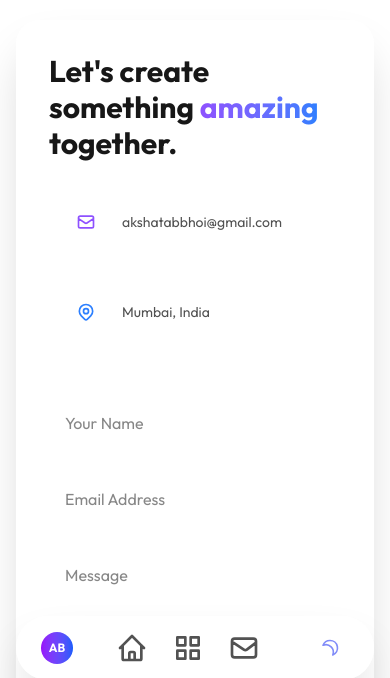
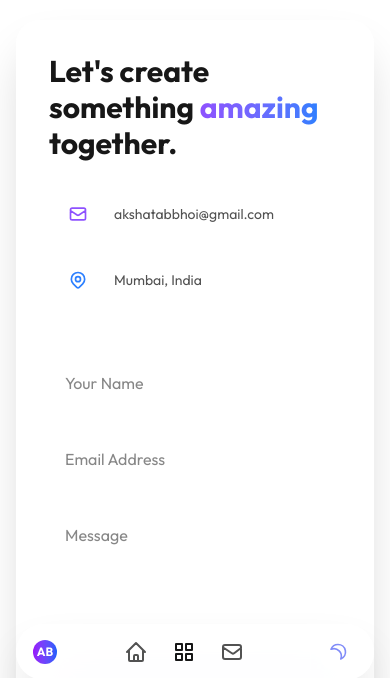
Before and after one commit to AkshataBhoi/My-Portfolio, a React (Vite) app: page /contact in a window 390 px wide. Shown: the part 140-818 px from the top of the page. Built offline with nearby package versions, Linux system fonts and the light colour scheme.

Commit message:
Final Update

```diff
--- a/src/components/Contact.tsx
+++ b/src/components/Contact.tsx
@@ -66,7 +66,7 @@ const Contact: React.FC = () => {
                         {/* Text Side */}
                         <div className="text-left">
                             <motion.h2
-                                className="text-3xl md:text-4xl font-bold mb-6 text-text-primary"
+                                className="text-3xl md:text-3xl font-bold mb-6 text-text-primary"
                                 initial={{ opacity: 0, y: 20 }}
                                 whileInView={{ opacity: 1, y: 0 }}
                                 viewport={{ once: true }}
@@ -74,7 +74,7 @@ const Contact: React.FC = () => {
                                 Let's create something <span className="text-transparent bg-clip-text bg-gradient-to-r from-violet-500 to-blue-500">amazing</span> together.
                             </motion.h2>
                             <motion.p
-                                className="text-text-secondary text-lg mb-8 leading-relaxed hidden md:block"
+                                className="text-text-secondary text-md mb-8 leading-relaxed hidden md:block"
                                 initial={{ opacity: 0, y: 20 }}
                                 whileInView={{ opacity: 1, y: 0 }}
                                 viewport={{ once: true }}
@@ -83,8 +83,8 @@ const Contact: React.FC = () => {
                                 Whether you have a project idea, a question, or just want to say hi, I'm always open to connecting!
                             </motion.p>
 
-                            <div className="grid grid-cols-1 sm:grid-cols-2 gap-4">
-                                <div className="flex items-center gap-4 text-text-secondary bg-white/5 p-4 rounded-2xl border border-white/5">
+                            <div className="grid grid-cols-1 gap-2  ">
+                                <div className="  flex items-center gap-4 text-text-secondary bg-white/5 p-2 rounded-2xl border border-white/5">
                                     <div className="w-10 h-10 rounded-full bg-white/5 flex items-center justify-center text-violet-500 shrink-0">
                                         <svg className="w-5 h-5" fill="none" viewBox="0 0 24 24" stroke="currentColor">
                                             <path strokeLinecap="round" strokeLinejoin="round" strokeWidth={2} d="M3 8l7.89 5.26a2 2 0 002.22 0L21 8M5 19h14a2 2 0 002-2V7a2 2 0 00-2-2H5a2 2 0 00-2 2v10a2 2 0 002 2z" />
@@ -92,7 +92,7 @@ const Contact: React.FC = () => {
                                     </div>
                                     <span className="text-sm break-all">akshatabbhoi@gmail.com</span>
                                 </div>
-                                <div className="flex items-center gap-4 text-text-secondary bg-white/5 p-4 rounded-2xl border border-white/5">
+                                <div className="flex items-center gap-4 text-text-secondary bg-white/5 p-2 rounded-2xl border border-white/5">
                                     <div className="w-10 h-10 rounded-full bg-white/5 flex items-center justify-center text-blue-500 shrink-0">
                                         <svg className="w-5 h-5" fill="none" viewBox="0 0 24 24" stroke="currentColor">
                                             <path strokeLinecap="round" strokeLinejoin="round" strokeWidth={2} d="M17.657 16.657L13.414 20.9a1.998 1.998 0 01-2.827 0l-4.244-4.243a8 8 0 1111.314 0z" />
--- a/src/components/Navbar.tsx
+++ b/src/components/Navbar.tsx
@@ -47,11 +47,11 @@ const Navbar: React.FC = () => {
 
             {/* Mobile Navbar - Bottom - Centered */}
             <nav className="md:hidden fixed bottom-6 left-0 right-0 z-50 px-4 flex justify-center pointer-events-none">
-                <div className="bg-main-bg/80 backdrop-blur-xl rounded-full px-6 py-3 border border-white/10 shadow-2xl shadow-black/20 max-w-sm w-full pointer-events-auto flex justify-between items-center">
+                <div className="bg-main-bg/80 backdrop-blur-xl rounded-full px-4 py-2 border border-white/10 shadow-2xl shadow-black/20 max-w-sm w-full pointer-events-auto flex justify-between items-center">
 
                     {/* Logo */}
                     <Link to="/">
-                        <div className="w-8 h-8 flex items-center justify-center font-bold text-white text-xs bg-gradient-to-r from-purple-600 to-blue-600 rounded-full cursor-pointer">
+                        <div className="w-6 h-6 flex items-center justify-center font-bold text-white text-xs bg-gradient-to-r from-purple-600 to-blue-600 rounded-full cursor-pointer">
                             AB
                         </div>
                     </Link>
@@ -63,21 +63,21 @@ const Navbar: React.FC = () => {
                             className="text-text-secondary hover:text-violet-500 transition-colors"
                             aria-label="Home"
                         >
-                            <svg className="w-8 h-8" fill="none" viewBox="0 0 24 24" stroke="currentColor">
+                            <svg className="w-6 h-6" fill="none" viewBox="0 0 24 24" stroke="currentColor">
                                 <path strokeLinecap="round" strokeLinejoin="round" strokeWidth={2} d="M3 12l2-2m0 0l7-7 7 7M5 10v10a1 1 0 001 1h3m10-11l2 2m-2-2v10a1 1 0 01-1 1h-3m-6 0a1 1 0 001-1v-4a1 1 0 011-1h2a1 1 0 011 1v4a1 1 0 001 1m-6 0h6" />
                             </svg>
                         </a>
 
                         <a
                             href="/#projects"
-                            className="text-text-secondary hover:text-violet-500 transition-colors"
+                            className="text-textun-secondary hover:text-violet-500 transition-colors"
                             aria-label="Projects"
                         >
                             {/* <svg className="w-8 h-8" fill="none" viewBox="0 0 24 24" stroke="currentColor">
                                 <path strokeLinecap="round" strokeLinejoin="round" strokeWidth={2} d="M4 6a2 2 0 012-2h2a2 2 0 012 2v2a2 2 0 01-2 2H6a2 2 0 01-2-2V6zM14 6a2 2 0 012-2h2a2 2 0 012 2v2a2 2 0 01-2 2h-2a2 2 0 01-2-2V6zM4 16a2 2 0 012-2h2a2 2 0 01-2 2H6a2 2 0 01-2-2v-2zM14 16a2 2 0 012-2h2a2 2 0 01-2 2h-2a2 2 0 01-2-2v-2z" />
                             </svg> */}
                             <svg
-                                className="w-8 h-8"
+                                className="w-6 h-6"
                                 fill="none"
                                 viewBox="0 0 24 24"
                                 stroke="currentColor"
@@ -98,7 +98,7 @@ const Navbar: React.FC = () => {
                             className="text-text-secondary hover:text-violet-500 transition-colors"
                             aria-label="Contact"
                         >
-                            <svg className="w-8 h-8" fill="none" viewBox="0 0 24 24" stroke="currentColor">
+                            <svg className="w-6 h-6" fill="none" viewBox="0 0 24 24" stroke="currentColor">
                                 <path strokeLinecap="round" strokeLinejoin="round" strokeWidth={2} d="M4 8l7.89 5.26a2 2 0 002.22 0L21 8M5 19h14a2 2 0 002-2V7a2 2 0 00-2-2H5a2 2 0 00-2 2v10a2 2 0 002 2z" />
                             </svg>
                         </a>
```
